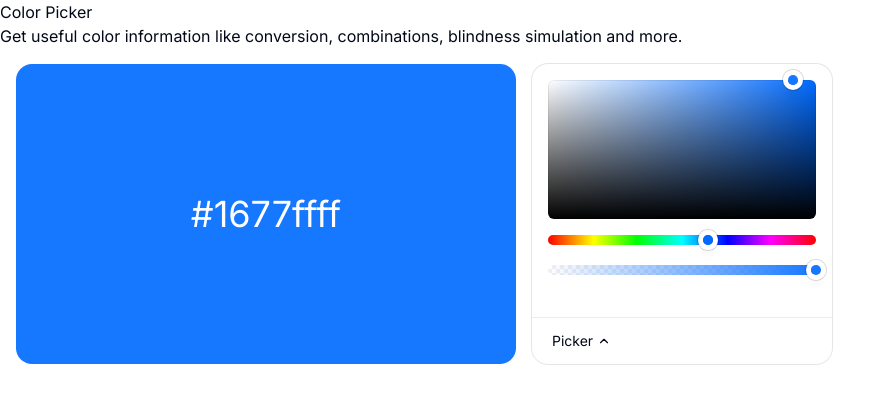
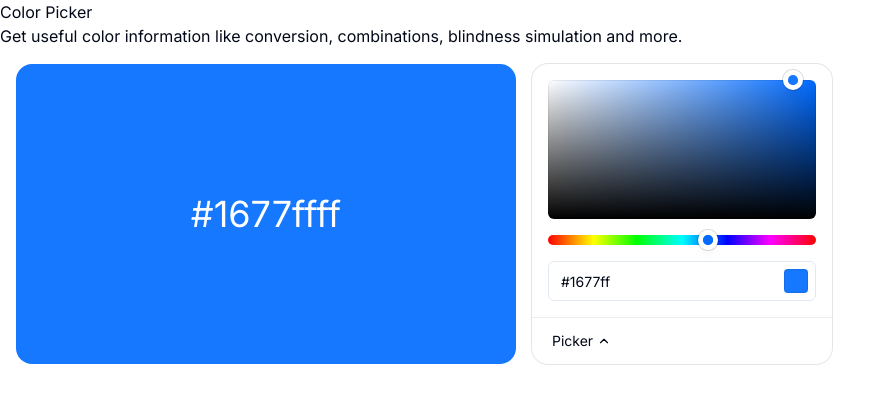
Before and after one commit to hehehai/coolos, a Next.js app: page /picker in a window 1280 px wide. Shown: the top 404 px of the page, without its empty margins (0-895 px from the left). Built offline with nearby package versions, Linux system fonts and the light colour scheme.

Commit message:
feat(components): base color picker panel

```diff
--- a/components/shared/color-picker/ColorPicker.tsx
+++ b/components/shared/color-picker/ColorPicker.tsx
@@ -53,6 +53,7 @@ const BaseColorPicker = ({
 
     const handleSelectPickerMethod = (val: PickerMethod) => {
         setPickerMethod(val)
+        setVisibleMethodMenu(false)
     }
 
     const handleColorChange = (val: Color) => {
@@ -67,7 +68,7 @@ const BaseColorPicker = ({
         <div className={cn('relative w-full h-[calc(100%-46px)]')}>
             {visibleMethodMenu &&
                 <div
-                    className={cn('relative z-10 p-[10px] bg-white w-full h-full space-y-1 overflow-auto no-scrollbar')}>
+                    className={cn('absolute z-[10] p-[10px] bg-white w-full h-full space-y-1 overflow-auto no-scrollbar')}>
                     {pickerMethodList.map(item => <div
                         key={item}
                         className={cn('py-[8px] px-[10px] text-sm text-slate-900 rounded-md cursor-pointer hover:bg-gray-100', {
@@ -80,14 +81,16 @@ const BaseColorPicker = ({
                 </div>
             }
             <div className={'w-full h-full p-4'}>
-                <PickerPanel value={color} onChange={handleColorChange}></PickerPanel>
+                <PickerPanel value={color} onChange={handleColorChange}/>
             </div>
         </div>
         <div
-            className={cn('h-[46px] px-4 flex items-center justify-between relative z-[1] shadow-[0_-1px_rgba(0,0,0,0.075)]')}
+            className={cn('h-[46px] px-4 flex items-center justify-between relative z-[11] shadow-[0_-1px_rgba(0,0,0,0.075)]')}
         >
-            <div className={cn('flex items-center space-x-1 cursor-pointer text-sm px-1')}
-                 onClick={handleToggleMethodPickerMenu}>
+            <div
+                className={cn('flex items-center space-x-1 cursor-pointer text-sm px-1')}
+                onClick={handleToggleMethodPickerMenu}
+            >
                 <span>{pickerMethod}</span>
                 {visibleMethodMenu ? <ChevronDown/> : <ChevronUp/>}
             </div>
--- /dev/null
+++ b/components/shared/color-picker/components/HexInput.tsx
@@ -0,0 +1,45 @@
+import {Input, InputProps} from "@/components/ui/input";
+import {useEffect, useState} from "react";
+import {Color, generateColor} from "@/components/shared/color-picker";
+import {ColorGenInput} from "@/components/shared/color-picker/interface";
+
+export interface HexInputProps extends Omit<InputProps, 'value' | 'defaultValue' | 'onChange'> {
+    value?: ColorGenInput;
+    onChange?: (color: Color) => void
+}
+
+const HexInput = ({value, onChange}: HexInputProps) => {
+    const [tmpVal, setTmpVal] = useState(value ? generateColor(value).toHexString() : '')
+
+    useEffect(() => {
+        setTmpVal(value ? generateColor(value).toHexString() : '')
+    }, [value])
+
+    const handleChange = (e: React.SyntheticEvent) => {
+        const val = (e.target as HTMLInputElement).value
+        setTmpVal(val)
+    }
+
+    const handleBlur = (e: React.SyntheticEvent) => {
+        const val = (e.target as HTMLInputElement).value
+        const newColor = generateColor(val)
+        if (newColor.isValid) {
+            setTmpVal(val)
+            onChange?.(newColor)
+        } else {
+            setTmpVal(value ? generateColor(value).toHexString() : '')
+        }
+    }
+
+    return <div className={'relative'}>
+        <Input value={tmpVal} onChange={handleChange} onBlur={handleBlur}></Input>
+        <div
+            className={'absolute z-[1] right-2 top-1/2 -translate-y-1/2 w-6 h-6 rounded-sm shadow-[inset_0_0_0_1px_rgba(0,0,0,0.075)]'}
+            style={value ? {backgroundColor: generateColor(value).toHexString()} : undefined}
+        />
+    </div>
+}
+
+HexInput.displayName = 'HexInput'
+
+export default HexInput
--- a/components/shared/color-picker/panels/Picker.tsx
+++ b/components/shared/color-picker/panels/Picker.tsx
@@ -6,9 +6,14 @@ import Alpha from "@/components/shared/color-picker/components/Alpha";
 import {cn} from "@/lib/utils";
 import {BasePickerPanelProps} from "@/components/shared/color-picker/interface";
 import useColorState from "@/components/shared/color-picker/hooks/useColorState";
-import {Color, defaultColor} from "@/components/shared/color-picker";
+import {Color, defaultColor, generateColor} from "@/components/shared/color-picker";
+import {Input} from "@/components/ui/input";
+import HexInput from "@/components/shared/color-picker/components/HexInput";
 
-interface PickerPanelProps extends BasePickerPanelProps {
+export type PickerType = 'saturation' | 'hue' | 'alpha' | 'hex';
+
+interface PickerPanelProps extends Omit<BasePickerPanelProps, 'onChange'> {
+    onChange?: (color: Color, type: PickerType) => void
 }
 
 const PickerPanel = ({
@@ -22,9 +27,9 @@ const PickerPanel = ({
         defaultValue,
     });
 
-    const handleChange = (color: Color, type: 'saturation' | 'hue' | 'alpha') => {
+    const handleChange = (color: Color, type: PickerType) => {
         setColor(color)
-        onChange?.(color)
+        onChange?.(color, type)
     }
 
     return <div className={'w-full h-full'}>
@@ -35,14 +40,10 @@ const PickerPanel = ({
         />
         <Hue
             value={color}
-            className={cn('w-full h-[10px] rounded-full mb-5')}
+            className={cn('w-full h-[10px] rounded-full mb-4')}
             onChange={(val) => handleChange(val, 'hue')}
         />
-        <Alpha
-            value={color}
-            className={cn('w-full h-[10px] rounded-full')}
-            onChange={(val) => handleChange(val, 'alpha')}
-        />
+        <HexInput value={color} onChange={(val) => handleChange(val, 'hex')}></HexInput>
     </div>
 }
 
```
